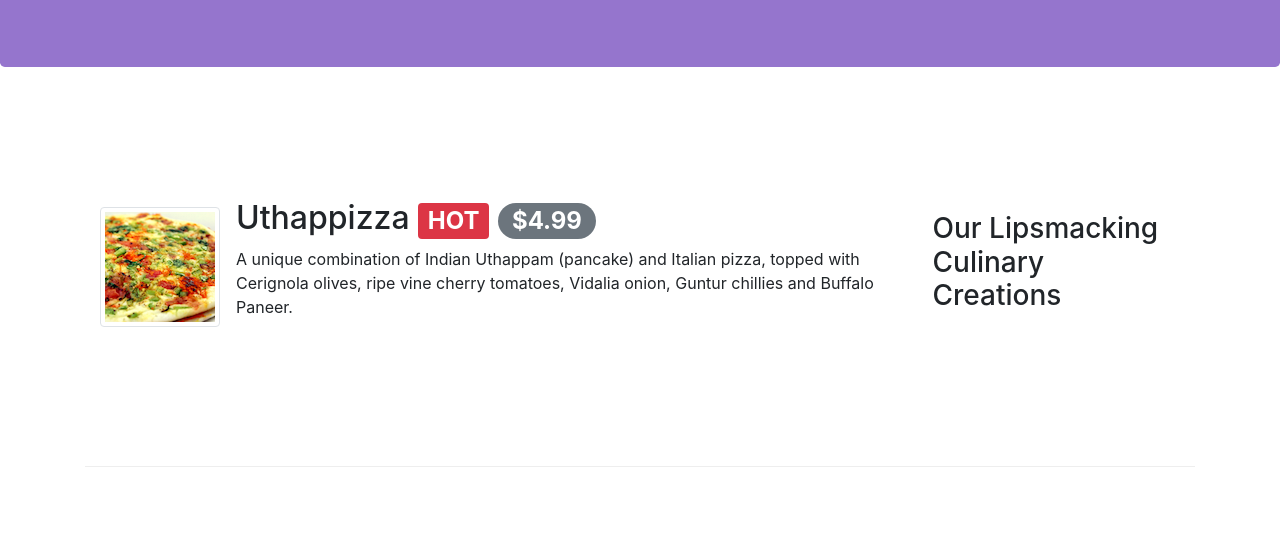
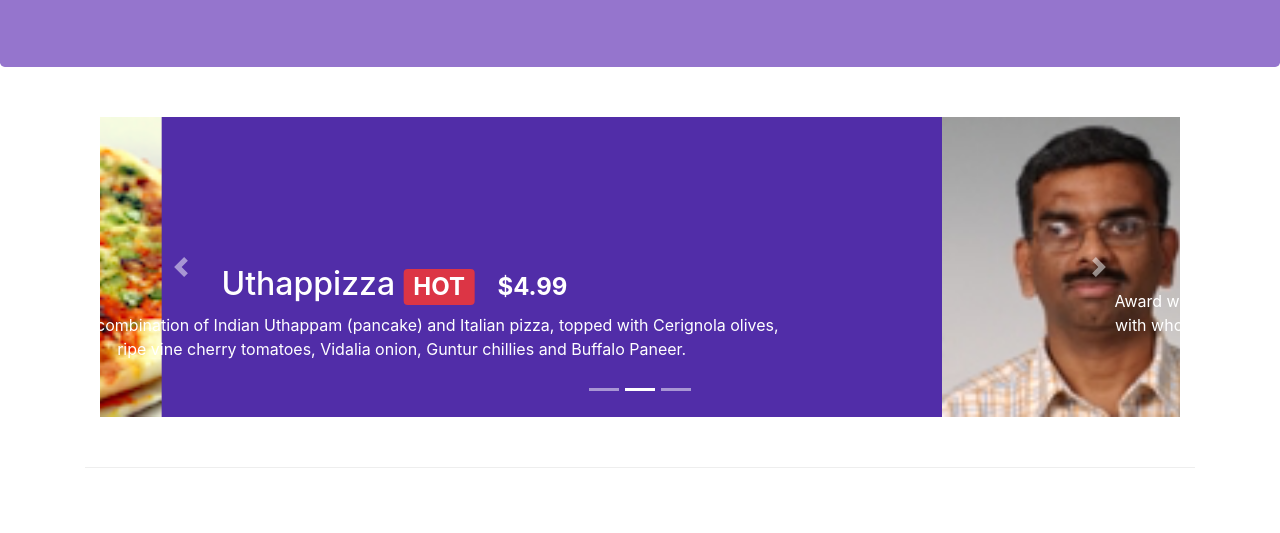
Before and after one commit to alapan-sau/Bootstarp4, a website: page index.html in a window 1280 px wide. Shown: the part 267-800 px from the top of the page. Drawn offline with nearby package versions, Linux system fonts and the light colour scheme.

Commit message:
carousel

```diff
--- a/css/styles.css
+++ b/css/styles.css
@@ -42,3 +42,18 @@ body{
     border-bottom: 1px solid #ddd;
     padding: 10px;
 }
+
+.carousel {
+    background:#512DA8;
+}
+
+.carousel-item {
+  height: 300px;
+}
+
+.carousel-item img {
+    position: absolute;
+    top: 0;
+    left: 0;
+    min-height: 300px;
+}
--- a/index.html
+++ b/index.html
@@ -90,6 +90,57 @@
     </header>
 
     <div class="container">
+        <div class="row row-content">
+            <div class="col">
+                <div id="mycarousel" class="carousel slide" data-ride="carousel">
+                    <div class="carousel-inner" role="listbox">
+                        <div class="carousel-item active">
+                            <img class="d-block img-fluid"
+                                src="img/uthappizza.png" alt="Uthappizza">
+                            <div class="carousel-caption d-none d-md-block">
+                                <h2>Uthappizza <span class="badge badge-danger">HOT</span> <span class="badge badge-pill badge-default">$4.99</span></h2>
+                                <p class="d-none d-sm-block">A unique combination of Indian Uthappam (pancake) and
+                                    Italian pizza, topped with Cerignola olives, ripe vine
+                                    cherry tomatoes, Vidalia onion, Guntur chillies and
+                                    Buffalo Paneer.</p>
+                            </div>
+                        </div>
+                        <div class="carousel-item">
+                            <img class="d-block img-fluid"
+                                src="img/alberto.png" alt="Alberto">
+                            <div class="carousel-caption d-none d-md-block">
+                                <h2>Alberto Somayya</h2>
+                                <h4>Executive Chef</h4>
+                                <p class="d-none d-sm-block">Award winning three-star Michelin chef with wide
+                                International experience having worked closely with
+                                whos-who in the culinary world, he specializes in
+                                creating mouthwatering Indo-Italian fusion experiences.
+                                </p>
+                            </div>
+                        </div>
+                        <div class="carousel-item">
+                            <img class="d-block img-fluid"
+                                src="img/buffet.png" alt="Buffet">
+                            <div class="carousel-caption d-none d-md-block">
+                                <h2>Weekend Grand Buffet <span class="badge badge-danger">NEW</span></h2>
+                                <p class="d-none d-sm-block">Featuring mouthwatering combinations with a choice of five different salads, six enticing appetizers, six main entrees and five choicest desserts. Free flowing bubbly and soft drinks. All for just $19.99 per person </p>
+                            </div>
+                        </div>
+                        <ol class="carousel-indicators">
+                            <li data-target="#mycarousel" data-slide-to="0" class="active"></li>
+                            <li data-target="#mycarousel" data-slide-to="1"></li>
+                            <li data-target="#mycarousel" data-slide-to="2"></li>
+                        </ol>
+                    </div>
+                    <a class="carousel-control-prev" href="#mycarousel" role="button" data-slide="prev">
+                        <span class="carousel-control-prev-icon"></span>
+                    </a>
+                    <a class="carousel-control-next" href="#mycarousel" role="button" data-slide="next">
+                        <span class="carousel-control-next-icon"></span>
+                    </a>
+                </div>
+             </div>
+        </div>
         <div class="row row-content align-items-center">
             <div class="col-12 order-sm-last col-sm-4 col-md-3">
                 <h3>Our Lipsmacking Culinary Creations</h3>
```
